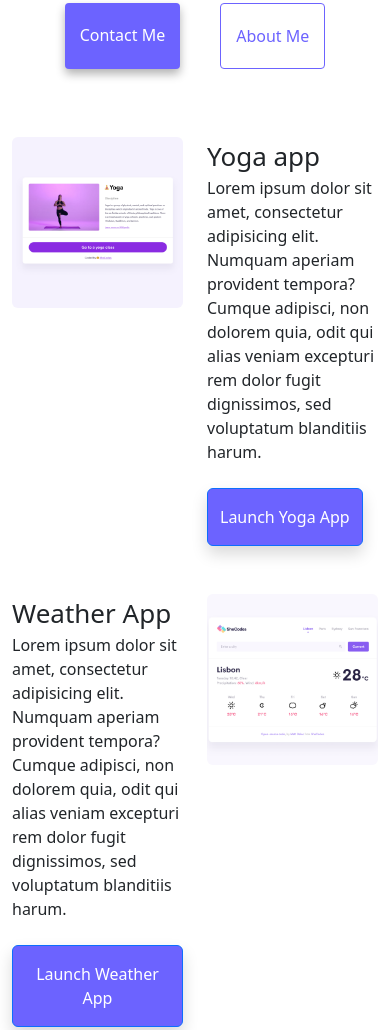
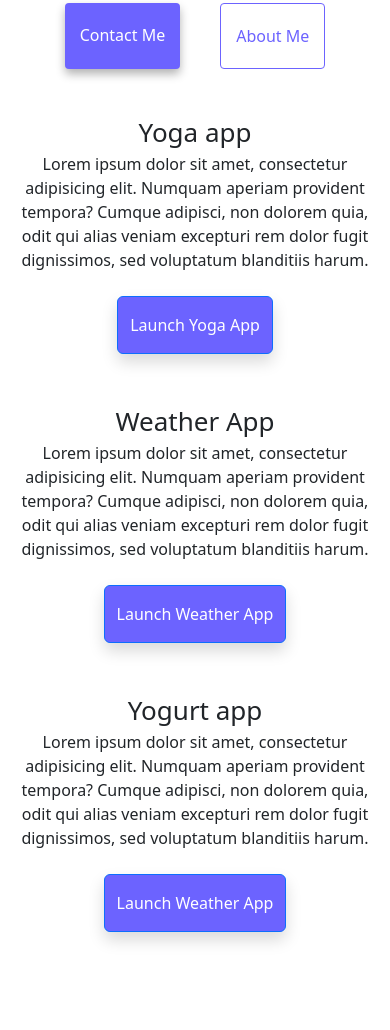
Before and after one commit to Iryna-Shtangret/Yoga, a website: page index.html in a window 390 px wide. Shown: the part 322-1352 px from the top of the page. After the commit the page ends 1284 px from the top, so only its background shows below. Drawn offline with nearby package versions, Linux system fonts and the light colour scheme.

Commit message:
Update adaptation to divaces 2

```diff
--- a/index.html
+++ b/index.html
@@ -67,15 +67,15 @@ title="Home page"
       <a href="/about.html" class="about-link" title="About the author">About me</a>
     </div>
     <div class="container">
-      <div class="d-flex justify-content-evenly mt-5">
+      <div class="d-flex justify-content-evenly mt-4">
         <div class="row">
-          <div class="col-6">
-            <img src="/images/yoga.png" class="img-fluid rounded" alt="Photo yoga" />
+          <div class="col-sm-6">
+            <img src="/images/yoga.png" class="img-fluid rounded d-none d-sm-block" alt="Photo yoga" />
           </div>
-          <div class="col-6">
+          <div class="col-sm-6">
             <div class="yoga-text">Yoga app</div>
 
-            <div>
+            <div class="paragraph-for-devices">
               Lorem ipsum dolor sit amet, consectetur adipisicing elit. Numquam
               aperiam provident tempora? Cumque adipisci, non dolorem quia, odit
               qui alias veniam excepturi rem dolor fugit dignissimos, sed
@@ -83,16 +83,17 @@ title="Home page"
               <br />
             </div>
             <br />
-            <button type="button" class="btn btn-primary shadow pt-3 pb-3">Launch Yoga App</button>
+            <div class="position-for-devices">
+            <button type="button" class="btn btn-primary shadow pt-3 pb-3">Launch Yoga App</button></div>
           </div>
         </div>
       </div>
       <div class="d-flex justify-content-evenly mt-5">
         <div class="row">
-          <div class="col-6">
+          <div class="col-sm-6">
               <div class="yoga-text">Weather App</div>
 
-              <div>
+              <div  class="paragraph-for-devices">
                 Lorem ipsum dolor sit amet, consectetur adipisicing elit. Numquam
                 aperiam provident tempora? Cumque adipisci, non dolorem quia, odit
                 qui alias veniam excepturi rem dolor fugit dignissimos, sed
@@ -100,22 +101,23 @@ title="Home page"
                 <br />
               </div>
               <br />
-              <button type="button" class="btn btn-primary shadow pt-3 pb-3">Launch Weather App</button>
+              <div class="position-for-devices">
+              <button type="button" class="btn btn-primary shadow pt-3 pb-3">Launch Weather App</button></div>
           </div>
-          <div class="col-6">
-            <img src="/images/weather.png" class="img-fluid rounded" alt="Photo weather" />
+          <div class="col-sm-6">
+            <img src="/images/weather.png" class="img-fluid rounded d-none d-sm-block" alt="Photo weather" />
           </div>
         </div>
       </div>
       <div class="d-flex justify-content-evenly  mt-5">
         <div class="row">
-          <div class="col-6">
-            <img src="/images/yogurt.png" class="img-fluid rounded" alt="Photo yogurt" />
+          <div class="col-sm-6">
+            <img src="/images/yogurt.png" class="img-fluid rounded d-none d-sm-block" alt="Photo yogurt" />
           </div>
-          <div class="col-6">
+          <div class="col-sm-6">
               <div class="yoga-text">Yogurt app</div>
 
-              <div>
+              <div  class="paragraph-for-devices">
                 Lorem ipsum dolor sit amet, consectetur adipisicing elit. Numquam
                 aperiam provident tempora? Cumque adipisci, non dolorem quia, odit
                 qui alias veniam excepturi rem dolor fugit dignissimos, sed
@@ -123,7 +125,8 @@ title="Home page"
                 <br />
               </div>
               <br />
-              <button type="button" class="btn btn-primary shadow pt-3 pb-3">Launch Weather App</button>
+              <div class="position-for-devices">
+              <button type="button" class="btn btn-primary shadow pt-3 pb-3">Launch Weather App</button></div>
           </div>
         </div>
       </div>
--- a/style.css
+++ b/style.css
@@ -120,6 +120,11 @@ p {
   .yoga-text {
     font-size: 26px;
   }
+  .yoga-text,
+  .paragraph-for-devices,
+  .position-for-devices {
+    text-align: center;
+  }
 }
 
 @media (max-width: 280px) {
```
